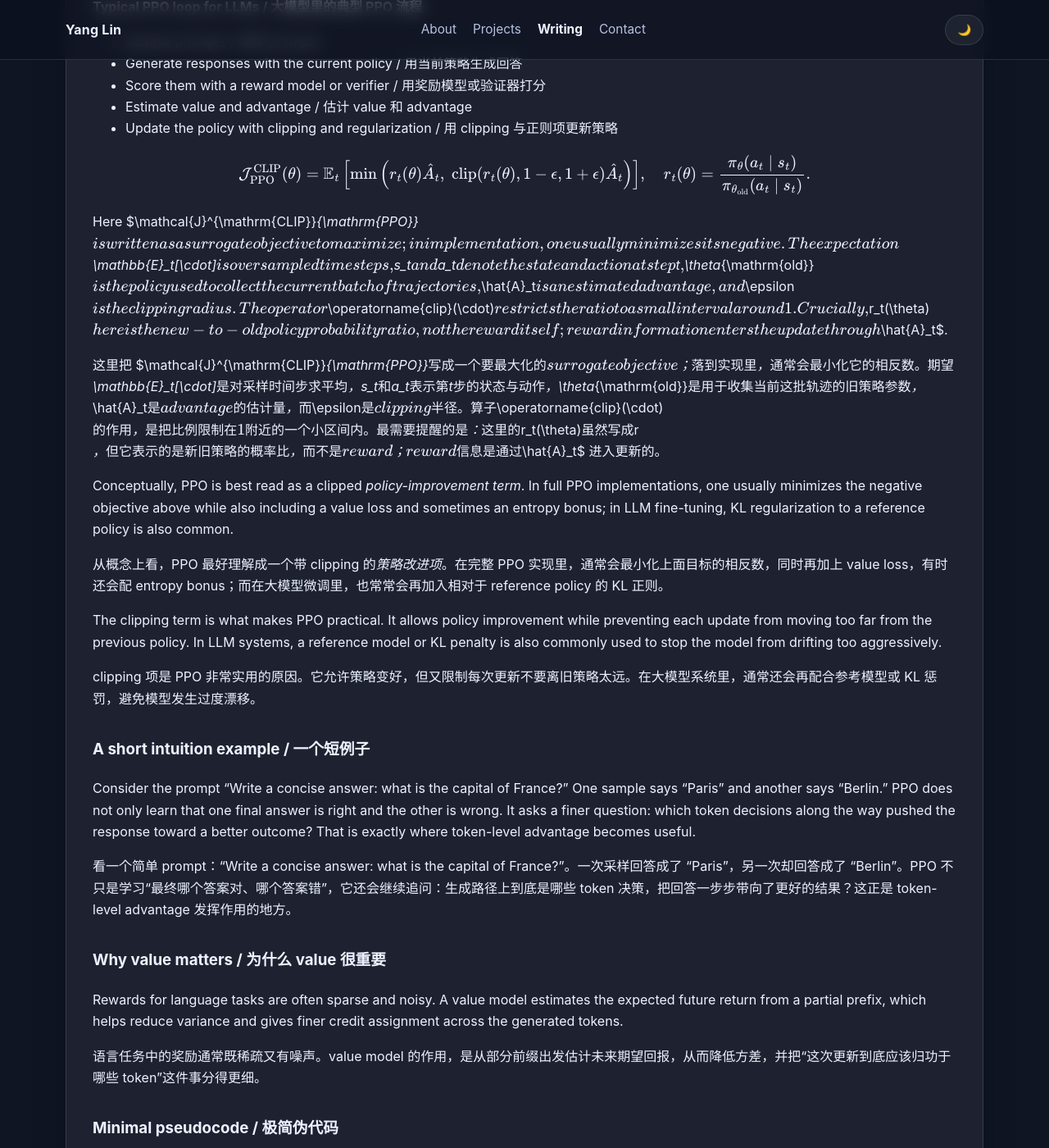
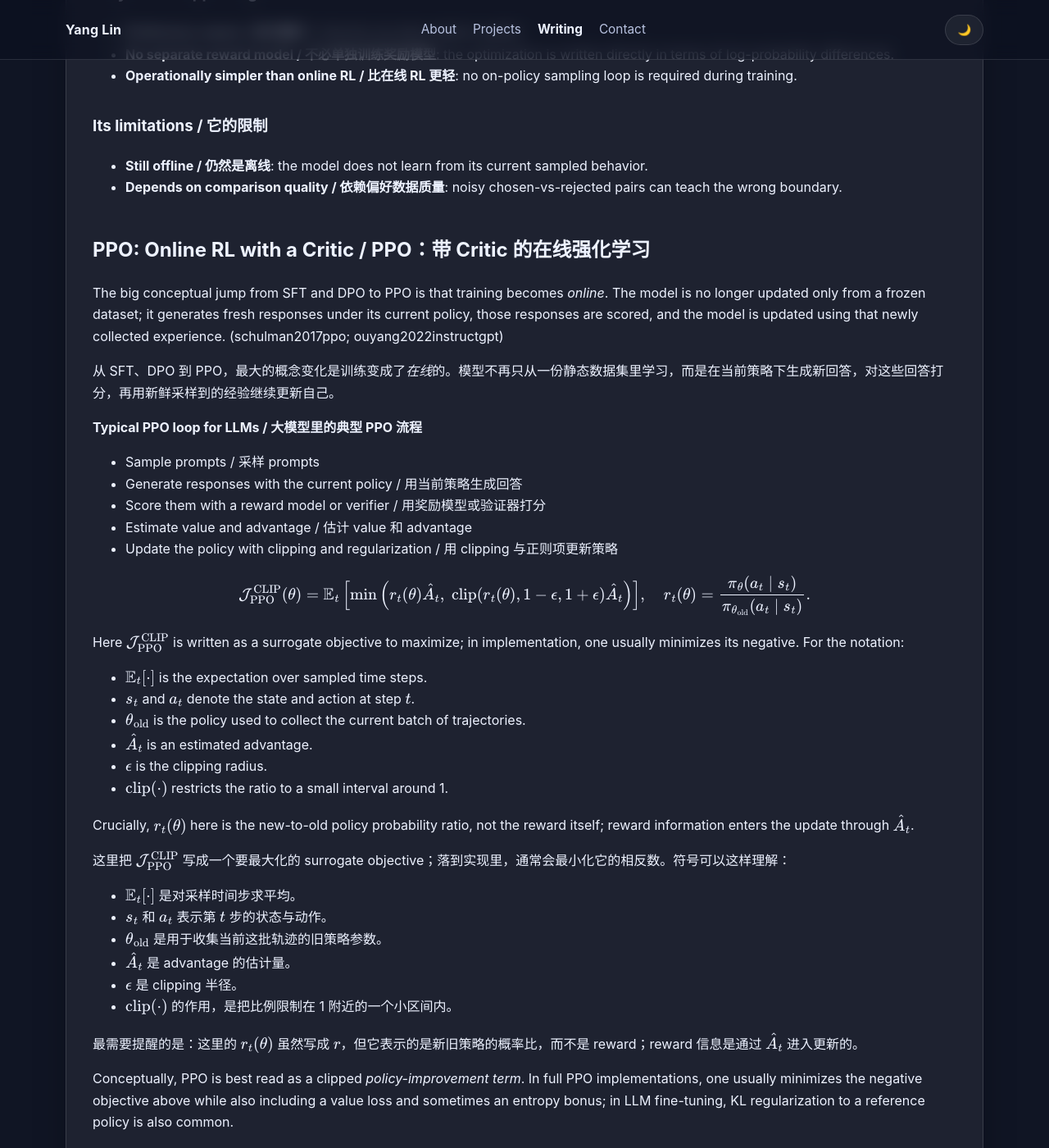
Before and after one commit to yangnyc1024/yangnyc1024.github.io, a Jekyll site: the page built from _posts/2026-04-21-PostTraining_web.md, in a window 1280 px wide and 1400 px high, scrolled down 6680 px. Shown: the whole window at 82% size. Built offline with Jekyll 4.4.1, drawn with Linux system fonts in a browser that asks for light colours; our own code applies the rules of GitHub Pages for plain Markdown files; some of the changed text lies outside the part shown.

Commit message:
Fix math rendering in post-training article

```diff
--- a/_posts/2026-04-21-PostTraining_web.md
+++ b/_posts/2026-04-21-PostTraining_web.md
@@ -104,9 +104,21 @@ $$
 \log p_\theta\!\big(y_t^{(i)} \mid x^{(i)}, y_{<t}^{(i)}\big).
 $$
 
-In this objective, $\mathcal{L}_{\mathrm{SFT}}$ is the loss being minimized, $N$ is the number of prompt-response pairs, $T_i$ is the response length for example $i$, and the inner sum runs over response tokens. The same parameter vector $\theta$ is shared across all examples and all token positions.
+In this objective:
 
-在这个目标里，$\mathcal{L}_{\mathrm{SFT}}$ 表示要最小化的训练 loss，$N$ 是 prompt-response 对的数量，$T_i$ 是第 $i$ 个样本的 response 长度，内层求和沿着 response token 展开。同一个参数向量 $\theta$ 会在所有样本和所有 token 位置上共享。
+- $\mathcal{L}_{\mathrm{SFT}}$ is the loss being minimized.
+- $N$ is the number of prompt-response pairs.
+- $T_i$ is the response length for example $i$.
+- The inner sum runs over response tokens.
+- The same parameter vector $\theta$ is shared across all examples and token positions.
+
+在这个目标里：
+
+- $\mathcal{L}_{\mathrm{SFT}}$ 表示要最小化的训练 loss。
+- $N$ 是 prompt-response 对的数量。
+- $T_i$ 是第 $i$ 个样本的 response 长度。
+- 内层求和沿着 response token 展开。
+- 同一个参数向量 $\theta$ 会在所有样本和所有 token 位置上共享。
 
 This is why SFT is often compared to behavior cloning in RL. We do not ask the model to explore. We simply show what good behavior looks like and make it imitate.
 
@@ -166,9 +178,25 @@ $$
 \right].
 $$
 
-Here $\mathcal{L}_{\mathrm{DPO}}$ is again a loss to be minimized, $\mathcal{D}$ is a preference dataset, $y^{+}$ and $y^{-}$ denote the chosen and rejected responses for the same prompt $x$, $\pi_{\mathrm{ref}}$ is a frozen reference policy, $\beta$ controls how sharply the model separates the two responses, and $\sigma(\cdot)$ is the sigmoid function. Also, $\log \pi_\theta(y\mid x)$ means the log-probability of the whole response sequence $y$, i.e. the sum of token-level log-probabilities across the generated answer.
+Here:
 
-这里的 $\mathcal{L}_{\mathrm{DPO}}$ 同样表示要最小化的 loss，$\mathcal{D}$ 是偏好数据集，$y^{+}$ 和 $y^{-}$ 分别表示同一个 prompt $x$ 下的 chosen 与 rejected response，$\pi_{\mathrm{ref}}$ 是冻结的 reference policy，$\beta$ 控制模型把两个 response 拉开的力度，而 $\sigma(\cdot)$ 是 sigmoid 函数。另外，$\log \pi_\theta(y\mid x)$ 指的是整条 response 序列 $y$ 的对数概率，也就是回答中各个 token 对数概率之和。
+- $\mathcal{L}_{\mathrm{DPO}}$ is the loss being minimized.
+- $\mathcal{D}$ is a preference dataset.
+- $y^{+}$ and $y^{-}$ denote the chosen and rejected responses for the same prompt $x$.
+- $\pi_{\mathrm{ref}}$ is a frozen reference policy.
+- $\beta$ controls how sharply the model separates the two responses.
+- $\sigma(\cdot)$ is the sigmoid function.
+- $\log \pi_\theta(y\mid x)$ means the log-probability of the whole response sequence $y$, i.e. the sum of token-level log-probabilities across the generated answer.
+
+这里：
+
+- $\mathcal{L}_{\mathrm{DPO}}$ 同样表示要最小化的 loss。
+- $\mathcal{D}$ 是偏好数据集。
+- $y^{+}$ 和 $y^{-}$ 分别表示同一个 prompt $x$ 下的 chosen 与 rejected response。
+- $\pi_{\mathrm{ref}}$ 是冻结的 reference policy。
+- $\beta$ 控制模型把两个 response 拉开的力度。
+- $\sigma(\cdot)$ 是 sigmoid 函数。
+- $\log \pi_\theta(y\mid x)$ 指的是整条 response 序列 $y$ 的对数概率，也就是回答中各个 token 对数概率之和。
 
 The key idea is not “imitate this answer,” but “prefer this answer over that one.” Mathematically, DPO is best viewed as a classification-style loss over preference pairs rather than an on-policy RL objective. That makes DPO especially useful when the model is already roughly capable but keeps choosing the wrong tone, preference, stance, refusal pattern, or output style.
 
@@ -251,9 +279,27 @@ r_t(\theta)\hat{A}_t,\;
 r_t(\theta)=\frac{\pi_\theta(a_t\mid s_t)}{\pi_{\theta_{\mathrm{old}}}(a_t\mid s_t)}.
 $$
 
-Here $\mathcal{J}^{\mathrm{CLIP}}_{\mathrm{PPO}}$ is written as a surrogate objective to maximize; in implementation, one usually minimizes its negative. The expectation $\mathbb{E}_t[\cdot]$ is over sampled time steps, $s_t$ and $a_t$ denote the state and action at step $t$, $\theta_{\mathrm{old}}$ is the policy used to collect the current batch of trajectories, $\hat{A}_t$ is an estimated advantage, and $\epsilon$ is the clipping radius. The operator $\operatorname{clip}(\cdot)$ restricts the ratio to a small interval around 1. Crucially, $r_t(\theta)$ here is the new-to-old policy probability ratio, not the reward itself; reward information enters the update through $\hat{A}_t$.
+Here $\mathcal{J}^{\mathrm{CLIP}}_{\mathrm{PPO}}$ is written as a surrogate objective to maximize; in implementation, one usually minimizes its negative. For the notation:
 
-这里把 $\mathcal{J}^{\mathrm{CLIP}}_{\mathrm{PPO}}$ 写成一个要最大化的 surrogate objective；落到实现里，通常会最小化它的相反数。期望 $\mathbb{E}_t[\cdot]$ 是对采样时间步求平均，$s_t$ 和 $a_t$ 表示第 $t$ 步的状态与动作，$\theta_{\mathrm{old}}$ 是用于收集当前这批轨迹的旧策略参数，$\hat{A}_t$ 是 advantage 的估计量，而 $\epsilon$ 是 clipping 半径。算子 $\operatorname{clip}(\cdot)$ 的作用，是把比例限制在 1 附近的一个小区间内。最需要提醒的是：这里的 $r_t(\theta)$ 虽然写成 $r$，但它表示的是新旧策略的概率比，而不是 reward；reward 信息是通过 $\hat{A}_t$ 进入更新的。
+- $\mathbb{E}_t[\cdot]$ is the expectation over sampled time steps.
+- $s_t$ and $a_t$ denote the state and action at step $t$.
+- $\theta_{\mathrm{old}}$ is the policy used to collect the current batch of trajectories.
+- $\hat{A}_t$ is an estimated advantage.
+- $\epsilon$ is the clipping radius.
+- $\operatorname{clip}(\cdot)$ restricts the ratio to a small interval around 1.
+
+Crucially, $r_t(\theta)$ here is the new-to-old policy probability ratio, not the reward itself; reward information enters the update through $\hat{A}_t$.
+
+这里把 $\mathcal{J}^{\mathrm{CLIP}}_{\mathrm{PPO}}$ 写成一个要最大化的 surrogate objective；落到实现里，通常会最小化它的相反数。符号可以这样理解：
+
+- $\mathbb{E}_t[\cdot]$ 是对采样时间步求平均。
+- $s_t$ 和 $a_t$ 表示第 $t$ 步的状态与动作。
+- $\theta_{\mathrm{old}}$ 是用于收集当前这批轨迹的旧策略参数。
+- $\hat{A}_t$ 是 advantage 的估计量。
+- $\epsilon$ 是 clipping 半径。
+- $\operatorname{clip}(\cdot)$ 的作用，是把比例限制在 1 附近的一个小区间内。
+
+最需要提醒的是：这里的 $r_t(\theta)$ 虽然写成 $r$，但它表示的是新旧策略的概率比，而不是 reward；reward 信息是通过 $\hat{A}_t$ 进入更新的。
 
 Conceptually, PPO is best read as a clipped *policy-improvement term*. In full PPO implementations, one usually minimizes the negative objective above while also including a value loss and sometimes an entropy bonus; in LLM fine-tuning, KL regularization to a reference policy is also common.
 
@@ -340,9 +386,33 @@ This is the cleanest outcome-supervision sketch: the same normalized group-relat
 
 这是最简洁的 outcome-supervision 写法：同一个组内归一化奖励，会被广播到 response $y_i$ 的每个 token 上。在 DeepSeekMath 的原始表述里，GRPO 仍然是 PPO 风格的 clipped objective，而且很多实现还会显式加入相对于 reference policy 的 KL 正则。
 
-Here $\mathcal{J}^{\mathrm{simple}}_{\mathrm{GRPO}}$ is again written as an objective to maximize. The expectation is over prompts and groups of sampled responses, $G$ is the group size, $y_i$ is the $i$-th sampled response, $|y_i|$ is its length, and $y_{i,t}$ is its $t$-th token. The scalar $r_i$ is the reward assigned to the whole response $y_i$, $\bar r$ is the mean reward within the group, $\operatorname{std}(r_1,\dots,r_G)$ is the within-group standard deviation, $\epsilon$ is the PPO-style clipping radius, and $\varepsilon$ is a small constant for numerical stability. In this simplified presentation, every token in response $y_i$ shares the same response-level signal $\tilde r_i$. In other words, GRPO uses $\rho_{i,t}$ for the policy ratio and reserves $r_i$ for reward.
+Here $\mathcal{J}^{\mathrm{simple}}_{\mathrm{GRPO}}$ is again written as an objective to maximize. To keep the notation readable:
 
-这里的 $\mathcal{J}^{\mathrm{simple}}_{\mathrm{GRPO}}$ 同样写成一个要最大化的 objective。期望是对 prompt 以及对应的一组采样 response 求平均，$G$ 是组大小，$y_i$ 表示第 $i$ 个采样 response，$|y_i|$ 表示它的长度，而 $y_{i,t}$ 表示其中第 $t$ 个 token。标量 $r_i$ 是赋给整条 response $y_i$ 的奖励，$\bar r$ 是组内平均奖励，$\operatorname{std}(r_1,\dots,r_G)$ 是组内标准差，$\epsilon$ 是 PPO 风格的 clipping 半径，而 $\varepsilon$ 是数值稳定用的小常数。在这个简化写法里，response $y_i$ 中的每个 token 共享同一个 response-level 信号 $\tilde r_i$。也就是说，在 GRPO 里，策略概率比写成 $\rho_{i,t}$，而 $r_i$ 专门留给 reward。
+- $G$ is the group size.
+- $y_i$ is the $i$-th sampled response.
+- $|y_i|$ is the length of response $y_i$.
+- $y_{i,t}$ is the $t$-th token in response $y_i$.
+- $r_i$ is the scalar reward assigned to the whole response $y_i$.
+- $\bar r$ is the mean reward within the group.
+- $\operatorname{std}(r_1,\dots,r_G)$ is the within-group standard deviation.
+- $\epsilon$ is the PPO-style clipping radius.
+- $\varepsilon$ is a small constant for numerical stability.
+
+In this simplified presentation, every token in response $y_i$ shares the same response-level signal $\tilde r_i$. In other words, GRPO uses $\rho_{i,t}$ for the policy ratio and reserves $r_i$ for reward.
+
+这里的 $\mathcal{J}^{\mathrm{simple}}_{\mathrm{GRPO}}$ 同样写成一个要最大化的 objective。为了让符号更清楚，可以按下面理解：
+
+- $G$ 是组大小。
+- $y_i$ 表示第 $i$ 个采样 response。
+- $|y_i|$ 表示 response $y_i$ 的长度。
+- $y_{i,t}$ 表示 response $y_i$ 中第 $t$ 个 token。
+- $r_i$ 是赋给整条 response $y_i$ 的标量奖励。
+- $\bar r$ 是组内平均奖励。
+- $\operatorname{std}(r_1,\dots,r_G)$ 是组内标准差。
+- $\epsilon$ 是 PPO 风格的 clipping 半径。
+- $\varepsilon$ 是数值稳定用的小常数。
+
+在这个简化写法里，response $y_i$ 中的每个 token 共享同一个 response-level 信号 $\tilde r_i$。也就是说，在 GRPO 里，策略概率比写成 $\rho_{i,t}$，而 $r_i$ 专门留给 reward。
 
 A useful intuition is the following: if one sampled answer is better than the others in the same group, increase its probability; if it is worse, decrease it. The optimization is still token-wise, but the advantage now comes from group-relative normalized rewards rather than a learned critic.
 
```
Also changed, not shown: other parts of _posts/2026-04-21-PostTraining_web.md (+7 -7 lines).
